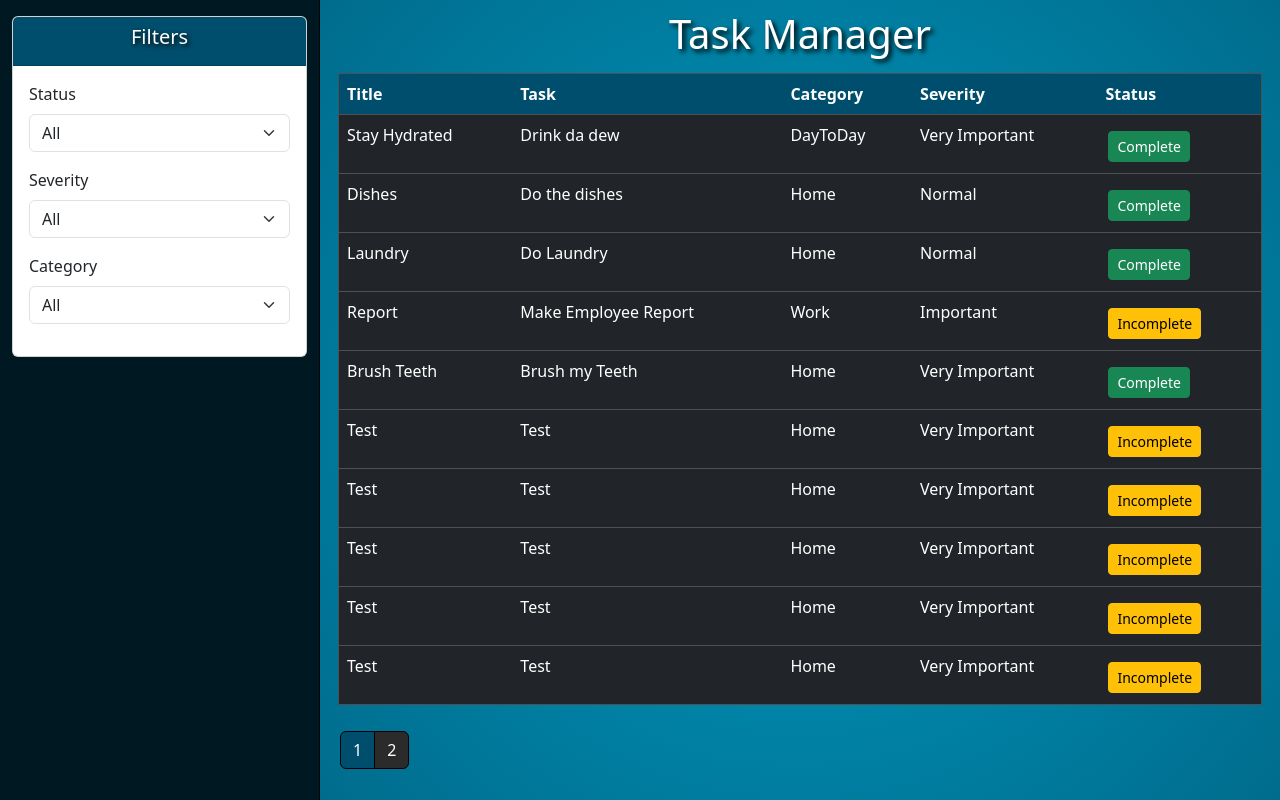
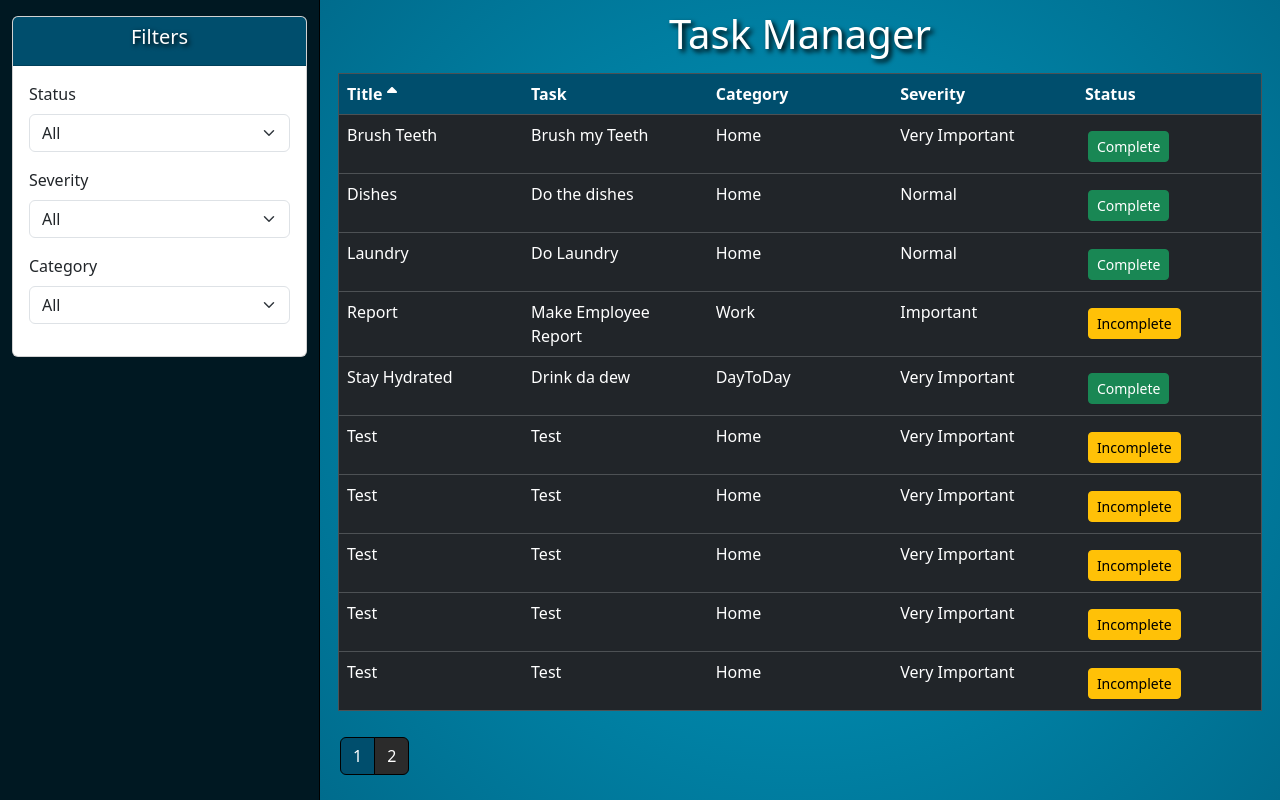
Before and after one commit to CamMikel91/JSP4-React_taskManager, a React (Create React App) app: page / in a window 1280 px wide. Built offline with nearby package versions, Linux system fonts and the light colour scheme.

Commit message:
Refactored components and added sorting to table headers

```diff
--- a/package.json
+++ b/package.json
@@ -3,6 +3,11 @@
   "version": "0.1.0",
   "private": true,
   "dependencies": {
+    "@fortawesome/fontawesome-svg-core": "^6.5.1",
+    "@fortawesome/free-brands-svg-icons": "^6.5.1",
+    "@fortawesome/free-regular-svg-icons": "^6.5.1",
+    "@fortawesome/free-solid-svg-icons": "^6.5.1",
+    "@fortawesome/react-fontawesome": "^0.2.0",
     "@testing-library/jest-dom": "^5.17.0",
     "@testing-library/react": "^13.4.0",
     "@testing-library/user-event": "^13.5.0",
--- /dev/null
+++ b/src/components/common/table.jsx
@@ -0,0 +1,14 @@
+import React from "react";
+import TableHeader from "./tableHeader";
+import TableBody from "./tableBody";
+
+const Table = ({ columns, sortColumn, onSort, data }) => {
+  return (
+    <table className="table table-dark table-hover">
+      <TableHeader columns={columns} onSort={onSort} sortColumn={sortColumn} />
+      <TableBody data={data} columns={columns} />
+    </table>
+  );
+};
+
+export default Table;
--- /dev/null
+++ b/src/components/common/tableBody.jsx
@@ -0,0 +1,32 @@
+import React, { Component } from "react";
+import _ from "lodash";
+
+class TableBody extends Component {
+  renderCell = (item, column) => {
+    if (column.content) return column.content(item);
+    return _.get(item, column.path);
+  };
+
+  createKey = (item, column) => {
+    return item._id + (column.path || column.key);
+  };
+
+  render() {
+    const { data, columns } = this.props;
+    return (
+      <tbody>
+        {data.map((item) => (
+          <tr key={item._id}>
+            {columns.map((column) => (
+              <td key={this.createKey(item, column)}>
+                {this.renderCell(item, column)}
+              </td>
+            ))}
+          </tr>
+        ))}
+      </tbody>
+    );
+  }
+}
+
+export default TableBody;
--- /dev/null
+++ b/src/components/common/tableHeader.jsx
@@ -0,0 +1,48 @@
+import React, { Component } from "react";
+import { FontAwesomeIcon } from "@fortawesome/react-fontawesome";
+import { faSortUp, faSortDown } from "@fortawesome/free-solid-svg-icons";
+
+// columns: array
+// sortColumn: object
+// onSort: function
+
+class TableHeader extends Component {
+  raiseSort = (path) => {
+    const sortColumn = { ...this.props.sortColumn };
+    if (sortColumn.path === path)
+      sortColumn.order = sortColumn.order === "asc" ? "desc" : "asc";
+    else {
+      sortColumn.path = path;
+      sortColumn.order = "asc";
+    }
+
+    this.props.onSort(sortColumn);
+  };
+
+  renderSortIcon = (column) => {
+    const { sortColumn } = this.props;
+    if (column.path !== sortColumn.path) return null;
+    if (sortColumn.order === "asc") return <FontAwesomeIcon icon={faSortUp} />;
+    return <FontAwesomeIcon icon={faSortDown} />;
+  };
+
+  render() {
+    return (
+      <thead>
+        <tr>
+          {this.props.columns.map((column) => (
+            <th
+              key={column.path || column.key}
+              className="col-2 clickable"
+              onClick={() => this.raiseSort(column.path || column.key)}
+            >
+              {column.label} {this.renderSortIcon(column)}
+            </th>
+          ))}
+        </tr>
+      </thead>
+    );
+  }
+}
+
+export default TableHeader;
--- a/src/components/controlPanel.jsx
+++ b/src/components/controlPanel.jsx
@@ -1,9 +1,7 @@
 import React from "react";
 import "./css/controlPanel.css";
 
-const ControlPanel = (props) => {
-  const { onFilter } = props;
-
+const ControlPanel = ({ onFilter }) => {
   return (
     <div className="container controlPanel pt-3">
       <div className="card filters">
--- a/src/components/pagination.jsx
+++ b/src/components/pagination.jsx
@@ -3,8 +3,7 @@
 import PropTypes from "prop-types";
 import "./css/pagination.css";
 
-const Pagination = (props) => {
-  const { itemsCount, pageSize, currentPage, onPageChange } = props;
+const Pagination = ({ itemsCount, pageSize, currentPage, onPageChange }) => {
   const pagesCount = Math.ceil(itemsCount / pageSize);
 
   if (pagesCount === 1) return null;
--- a/src/components/taskList.jsx
+++ b/src/components/taskList.jsx
@@ -1,6 +1,7 @@
 import React, { Component } from "react";
+import _ from "lodash";
 import ControlPanel from "./controlPanel";
-import CompletedBtn from "./common/completedBtn";
+import TaskTable from "./taskTable";
 import Pagination from "./pagination";
 import { paginate } from "../utils/paginate";
 import "./css/taskList.css";
@@ -14,6 +15,7 @@
       severity: "all",
       category: "all",
     },
+    sortColumn: { path: "title", order: "asc" },
   };
 
   // handler for filtering tasks
@@ -28,8 +30,13 @@
     this.setState({ currentPage: page });
   };
 
+  handleSort = (sortColumn) => {
+    this.setState({ sortColumn });
+  };
+
   render() {
-    const { pageSize, currentPage } = this.state;
+    const { pageSize, currentPage, sortColumn } = this.state;
+    const { onCompleted } = this.props;
 
     // filter tasks by status, severity, and category
     const filtered = this.props.tasks.filter((task) => {
@@ -104,8 +111,11 @@
       }
     });
 
+    // sort tasks by column
+    const sorted = _.orderBy(filtered, [sortColumn.path], [sortColumn.order]);
+
     // paginate filtered tasks
-    const tasks = paginate(filtered, currentPage, pageSize);
+    const tasks = paginate(sorted, currentPage, pageSize);
 
     // if there are no tasks, display a message
     if (tasks.length === 0)
@@ -135,35 +145,13 @@
         <div className="col-9">
           <div className="taskManager">
             <h1 className="text-center">Task Manager</h1>
-            <div className="table-responsive px-2">
-              <table className="table table-dark table-hover">
-                <thead>
-                  <tr>
-                    <th>Title</th>
-                    <th>Task</th>
-                    <th>Category</th>
-                    <th>Severity</th>
-                    <th>Status</th>
-                  </tr>
-                </thead>
-                <tbody>
-                  {tasks.map((task) => (
-                    <tr key={task._id}>
-                      <td>{task.title}</td>
-                      <td>{task.task}</td>
-                      <td>{task.category}</td>
-                      <td>{task.severity.name}</td>
-                      <td>
-                        <CompletedBtn
-                          completed={task.completed}
-                          onClick={() => this.props.onCompleted(task)}
-                        />
-                      </td>
-                    </tr>
-                  ))}
-                </tbody>
-              </table>
-            </div>
+            <TaskTable
+              tasks={tasks}
+              sortColumn={sortColumn}
+              onSort={this.handleSort}
+              onCompleted={onCompleted}
+            />
+
             <Pagination
               itemsCount={filtered.length}
               pageSize={pageSize}
--- /dev/null
+++ b/src/components/taskTable.jsx
@@ -0,0 +1,39 @@
+import React, { Component } from "react";
+import Table from "./common/table";
+import CompletedBtn from "./common/completedBtn";
+
+class TaskTable extends Component {
+  columns = [
+    { path: "title", label: "Title" },
+    { path: "task", label: "Task" },
+    { path: "category", label: "Category" },
+    { path: "severity.name", label: "Severity" },
+    {
+      key: "completed",
+      path: "completed",
+      label: "Status",
+      content: (task) => (
+        <CompletedBtn
+          completed={task.completed}
+          onClick={() => this.props.onCompleted(task)}
+        />
+      ),
+    },
+  ];
+
+  render() {
+    const { tasks, onSort, sortColumn } = this.props;
+    return (
+      <div className="table-responsive px-2">
+        <Table
+          columns={this.columns}
+          data={tasks}
+          sortColumn={sortColumn}
+          onSort={onSort}
+        />
+      </div>
+    );
+  }
+}
+
+export default TaskTable;
--- a/src/index.css
+++ b/src/index.css
@@ -1,13 +1,17 @@
 body {
   margin: 0;
-  font-family: -apple-system, BlinkMacSystemFont, 'Segoe UI', 'Roboto', 'Oxygen',
-    'Ubuntu', 'Cantarell', 'Fira Sans', 'Droid Sans', 'Helvetica Neue',
+  font-family: -apple-system, BlinkMacSystemFont, "Segoe UI", "Roboto", "Oxygen",
+    "Ubuntu", "Cantarell", "Fira Sans", "Droid Sans", "Helvetica Neue",
     sans-serif;
   -webkit-font-smoothing: antialiased;
   -moz-osx-font-smoothing: grayscale;
 }
 
 code {
-  font-family: source-code-pro, Menlo, Monaco, Consolas, 'Courier New',
+  font-family: source-code-pro, Menlo, Monaco, Consolas, "Courier New",
     monospace;
 }
+
+.clickable {
+  cursor: pointer;
+}
```
Also changed, not shown: 1 other file (tests, documents, lock files or other folders).
